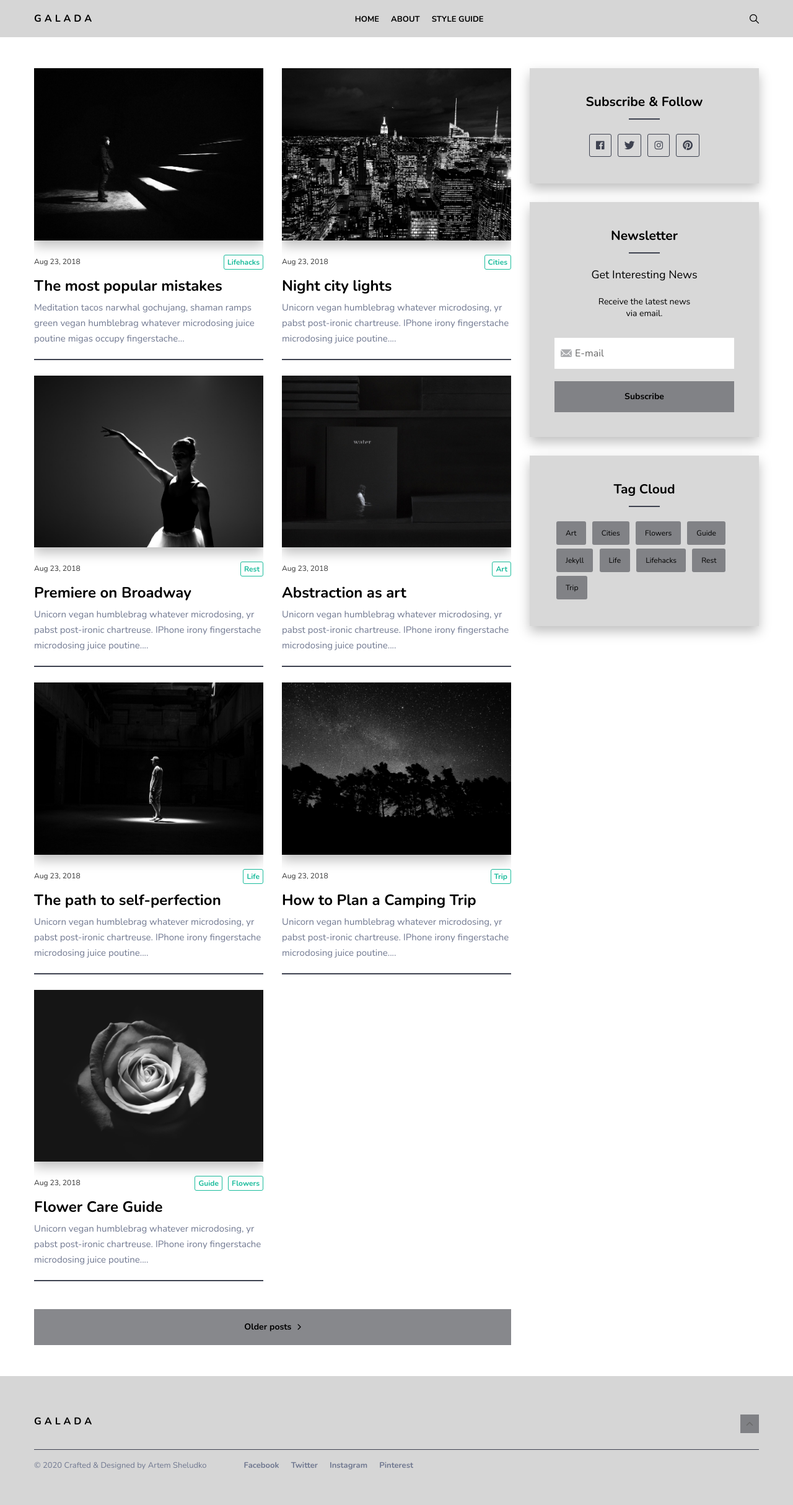
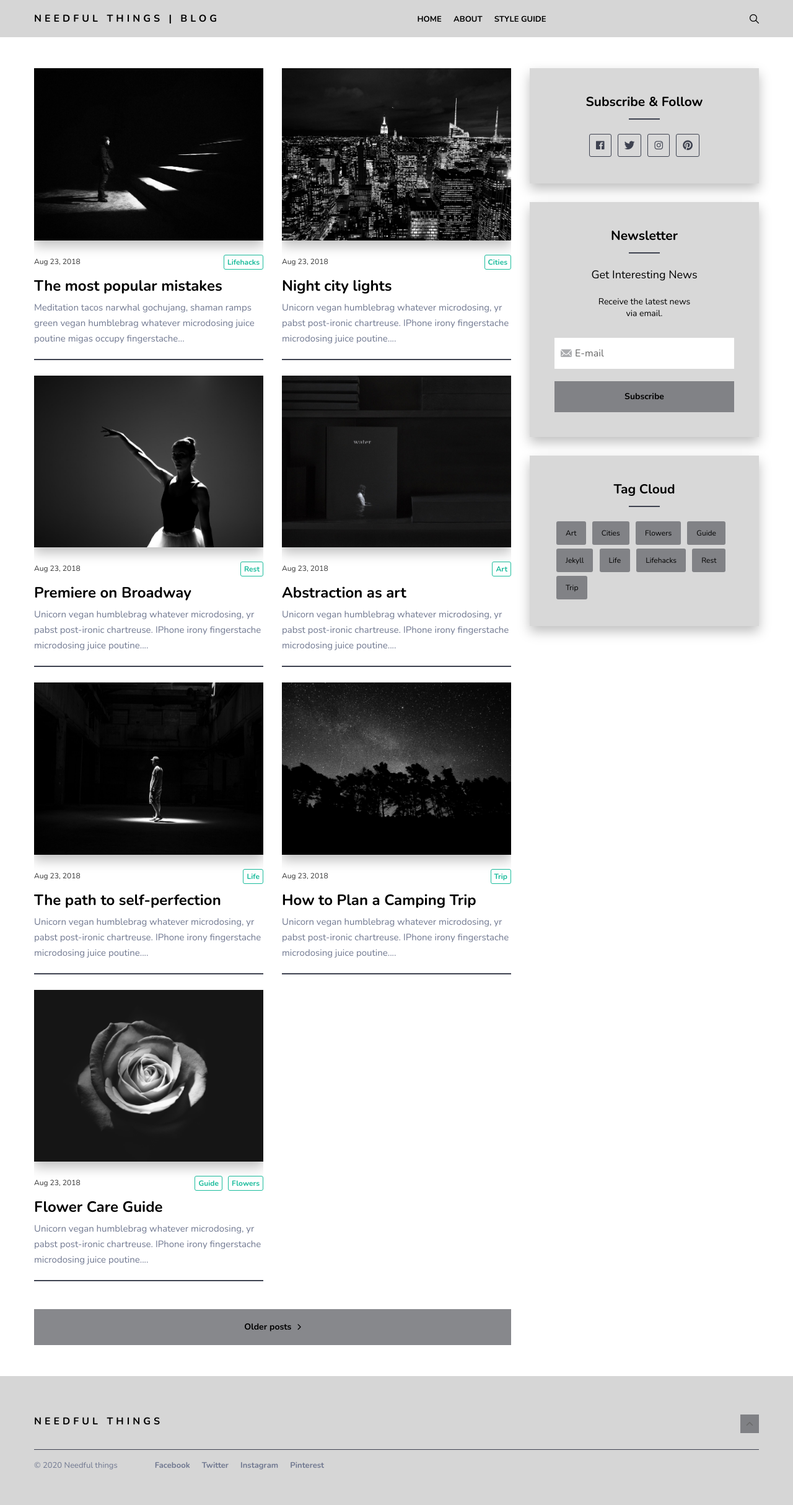
Before and after one commit to needful-things/db_blog, a Jekyll site: the page built from index.html, in a window 1280 px wide. Shown: the whole page at 62% size. Built offline with Jekyll 4.4.1, drawn with Linux system fonts in a browser that asks for light colours; nearby versions of some CDN libraries; the list of posts is cut into pages by our own code.

Commit message:
Titel geändert

```diff
--- a/_config.yml
+++ b/_config.yml
@@ -23,7 +23,7 @@ pinterest: https://www.pinterest.com/ # Add your Facebook handle
 
 #-------------------------------
 # Comment Section (Disqus)
-disqus-identifier: needful # Add your shortname for Disqus Comment. For example mr-brown
+disqus-identifier: mr-brown # Add your shortname for Disqus Comment. For example mr-brown
 
 
 #-------------------------------
--- a/_includes/footer.html
+++ b/_includes/footer.html
@@ -4,13 +4,13 @@
       <div class="col col-12">
         <div class="footer-top">
           <h2 class="logo-title">
-            <a href="{{site.baseurl}}/" class="logo-text">Galada</a>
+            <a href="{{site.baseurl}}/" class="logo-text">Needful things</a>
           </h2>
           <div class="top"><i class="ion ion-ios-arrow-up"></i></div>
         </div>
         <div class="footer-bottom">
           <div class="copyright">
-            <p>&copy; {{site.time | date: '%Y'}} Crafted & Designed by <a href="https://github.com/artemsheludko">Artem Sheludko</a></p>
+            <p>&copy; {{site.time | date: '%Y'}} <a href="https://d.bueltmann.ch">Needful things</a></p>
           </div>
           <div class="footer-social">
             <ul class="list-reset">
--- a/_includes/header.html
+++ b/_includes/header.html
@@ -4,7 +4,7 @@
       <div class="col col-12">
         <div class="header-box">
           <div class="logo-title">
-            <a href="{{site.baseurl}}/" class="logo-text">Galada</a>
+            <a href="{{site.baseurl}}/" class="logo-text">Needful things | Blog</a>
           </div>
 
           <nav class="nav-menu">
--- a/_layouts/page.html
+++ b/_layouts/page.html
@@ -3,11 +3,6 @@ layout: default
 ---
 <div class="container">
 	<div class="row">
-		<!--<div class="col col-12">
-			<div class="page-image-box">
-				<div class="page-image" style="background-image: url({{"/img/" | prepend: site.baseurl | append : page.image}})"></div>
-			</div>
-		</div> -->
 		<article class="col col-12 col-t-10 push-t-1 page">
 			<div class="page-content">
 				<div class="page-head">
--- a/_sass/4-layouts/_home.scss
+++ b/_sass/4-layouts/_home.scss
@@ -255,7 +255,7 @@
   &:hover {
     .article-image {
       .image-overlay-text {
-        opacity: 1;
+        opacity: 0;
       }
     }
     .article-image {
```
Also changed, not shown: _layouts/post.html (+0 -10 lines).
